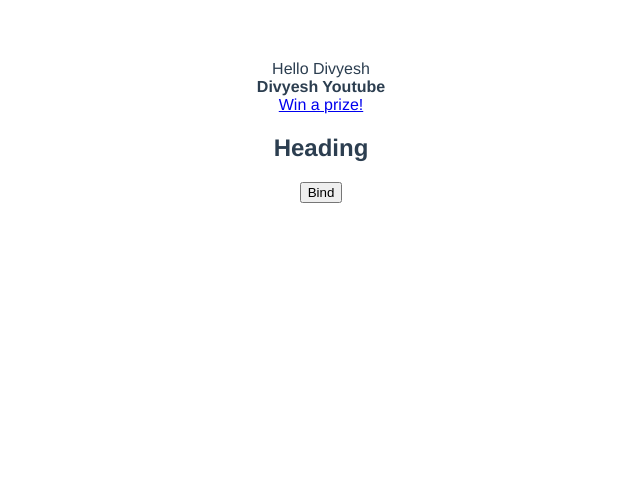
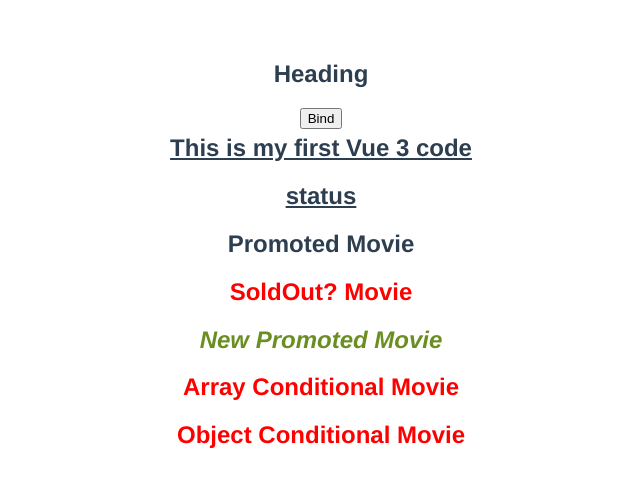
Before and after one commit to divyeshz/codevolution-vue, a Vue app: page / in a window 1280 px wide. Shown: the top 486 px of the page, without its empty margins (319-959 px from the left). Built offline with nearby package versions, Linux system fonts and the light colour scheme.

Commit message:
Binding Classes and Binding Classes with Conditional

```diff
--- a/src/App.vue
+++ b/src/App.vue
@@ -1,11 +1,19 @@
 <template>
-  <div>
-    {{ greet }} {{ name }}
-  </div>
-  <div v-html="channel"></div>
-  <div v-html="hack"></div>
   <h2 :id="headingId">Heading</h2>
   <button :disabled="isDisabled">Bind</button>
+  <h2 class="underline">
+    This is my first Vue 3 code
+  </h2>
+  <h2 class="underline" :class="status">status</h2>
+  <h2 :class="isPromoted && 'promoted'">Promoted Movie</h2>
+  <h2 :class="isSoldOut ? 'sold-out' : 'new'">SoldOut? Movie</h2>
+  <h2 :class="['new', 'promoted']">New Promoted Movie</h2>
+  <h2 :class="[isPromoted && 'promoted', isSoldOut ? 'sold-out' : 'new']">Array Conditional Movie</h2>
+  <h2 :class="{
+    promoted: isPromoted,
+    new: !isSoldOut,
+    'sold-out': isSoldOut
+  }">Object Conditional Movie</h2>
 </template>
 
 <script>
@@ -13,12 +21,11 @@ export default {
   name: 'App',
   data() {
     return {
-      name: "Divyesh",
-      greet: "Hello",
-      channel: '<b>Divyesh Youtube</b>',
-      hack: `<a href="#" onclick="alert('hacked!')">Win a prize!</a>`,
       headingId: 'heading',
       isDisabled: false,
+      status: 'success',
+      isPromoted: false,
+      isSoldOut: true,
     }
   },
 }
@@ -33,4 +40,21 @@ export default {
   color: #2c3e50;
   margin-top: 60px;
 }
+
+.underline {
+  margin-top: 5px;
+  text-decoration: underline;
+}
+
+.promoted {
+  font-style: italic;
+}
+
+.new {
+  color: olivedrab;
+}
+
+.sold-out {
+  color: red;
+}
 </style>
```
